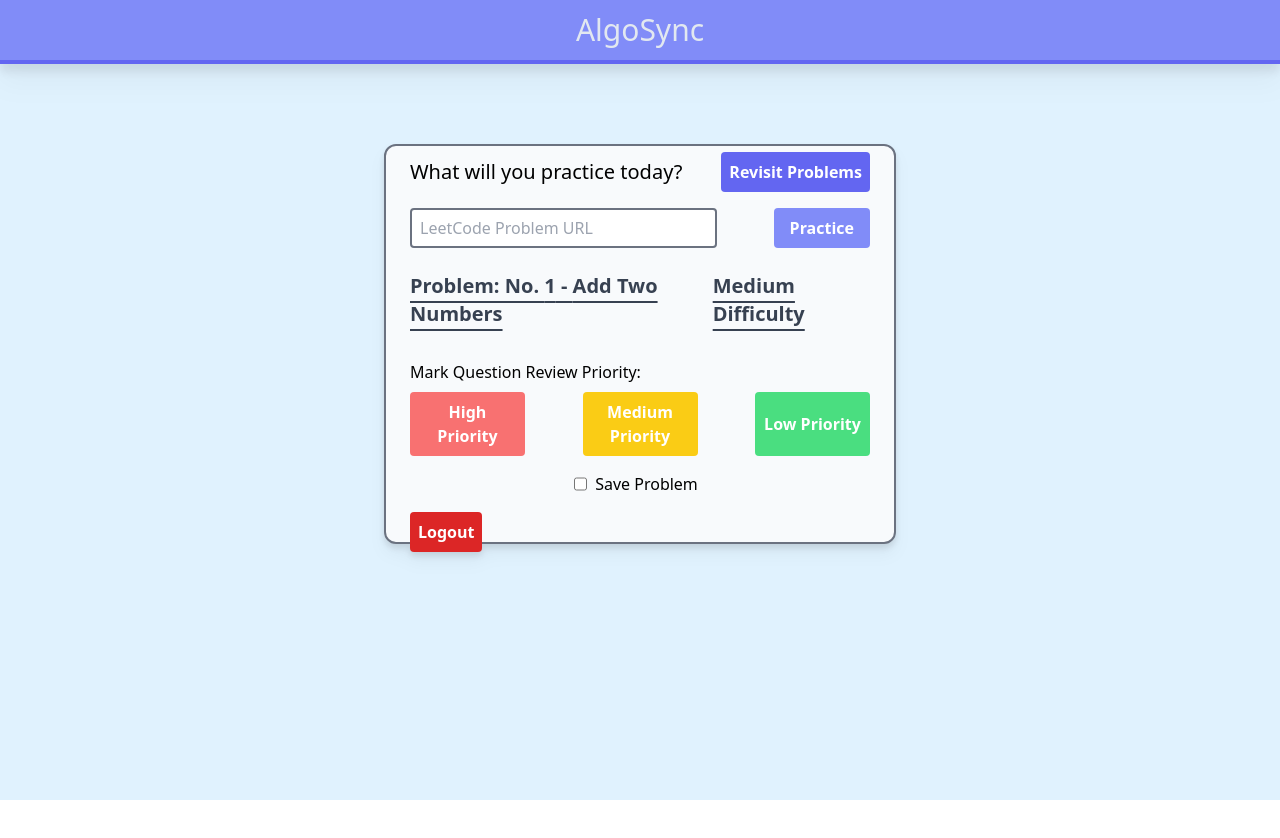
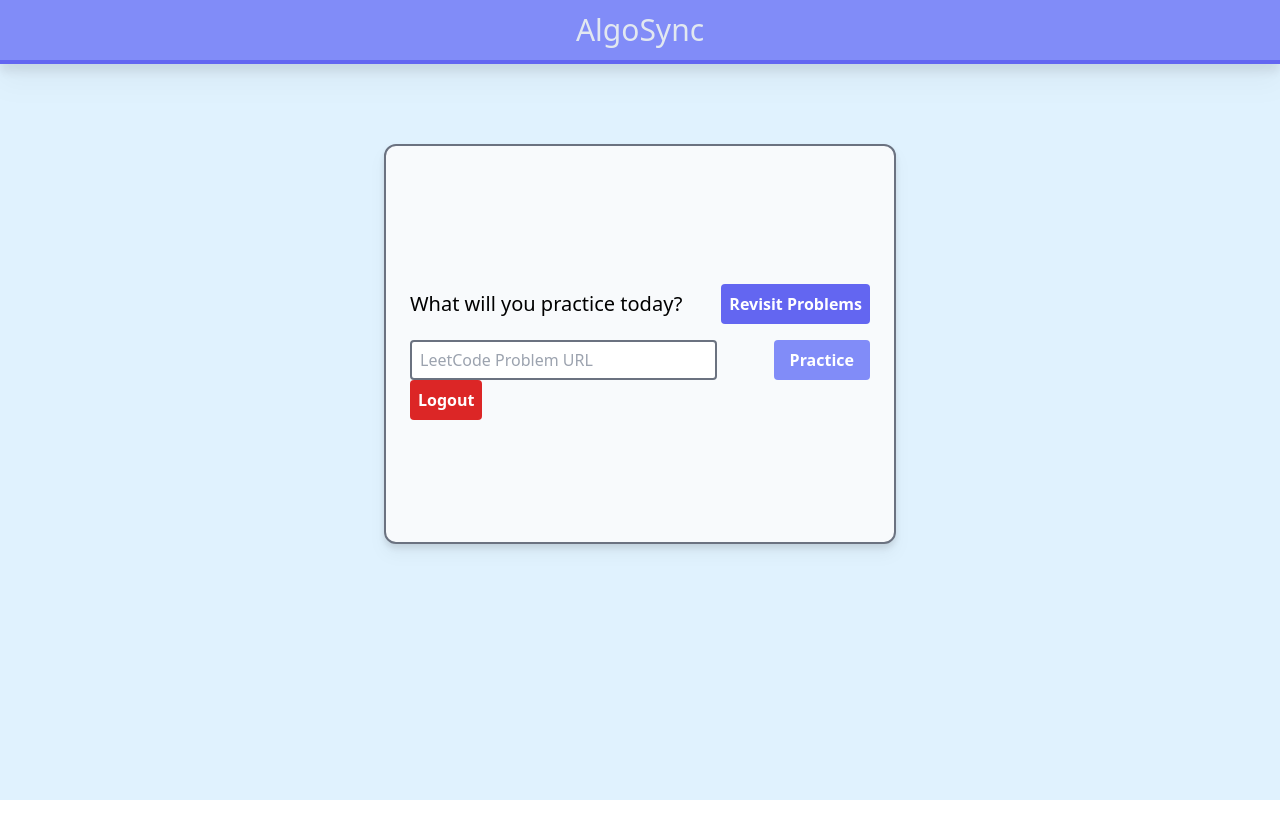
Before and after one commit to AlgoSync/algosync, a React app in the folder client/: page /app in a window 1280 px wide. Shown: the top 838 px of the page. Built offline with nearby package versions, Linux system fonts and the light colour scheme.

Commit message:
made it so that problem submission and details section only renders if therre is a problem. with more time  we'd move this to its own presentational component

```diff
--- a/client/src/components/problemDisplay.jsx
+++ b/client/src/components/problemDisplay.jsx
@@ -1,7 +1,7 @@
 import React, { useRef, useState } from "react";
 import { useNavigate } from "react-router-dom";
 import { useSelector, useDispatch } from "react-redux";
-import { setProblem } from "../state/workingProblem";
+import { setProblem, flush } from "../state/workingProblem";
 import { difficultyKey } from "../helpers/keys";
 import { LogoutButton } from "./Logout";
 import { getLeetCodeProblem } from "../helpers/methods";
@@ -62,6 +62,7 @@ export const ProblemDisplay = () => {
       headers: { "Content-Type": "application/json" },
       credentials: "include",
     }).then((response) => response.json());
+    if (problemSaved.message === "saved") dispatch(flush());
   };
 
   const handlePrioClick = (prio) => {
@@ -103,6 +104,8 @@ export const ProblemDisplay = () => {
           Practice
         </button>
       </form>
+
+      {problem ? (
         <div className="flex flex-row justify-center my-6 text-xl text-gray-700 font-semibold underline underline-offset-8">
           Problem: No. {problem.question_id} - {problem.question_title}
           <p>
@@ -111,7 +114,9 @@ export const ProblemDisplay = () => {
               : difficultyKey[problem.difficulty]}{" "}
           </p>
         </div>
-      {/* Section for problem tagging and submission */}
+      ) : null}
+
+      {problem ? (
         <form onSubmit={handleProblemSubmit}>
           <div className="my-2">Mark Question Review Priority: </div>
           <div className="flex flex-row justify-between">
@@ -157,6 +162,7 @@ export const ProblemDisplay = () => {
             </button>
           </div>
         </form>
+      ) : null}
       <LogoutButton clickHandler={() => navigate("/logout")} />
     </div>
   );
--- a/client/src/state/workingProblem.js
+++ b/client/src/state/workingProblem.js
@@ -2,15 +2,17 @@ import { createSlice } from "@reduxjs/toolkit";
 import { logout } from "./userSlice"; // import the action to give the reducer functionality to match it
 export const problemSlice = createSlice({
   name: "workingProblem",
-  initialState: {
-    question_id: 1,
-    question_title: "Add Two Numbers",
-    difficulty: 2,
-  },
+  initialState: null,
+  // initialState: {
+  //   question_id: 1,
+  //   question_title: "Add Two Numbers",
+  //   difficulty: 2,
+  // },
   reducers: {
     setProblem: (state, action) => {
       return action.payload;
     },
+    flush: () => null,
   },
   extraReducers: (builder) => {
     builder.addCase(logout, () => {
@@ -19,6 +21,6 @@ export const problemSlice = createSlice({
   },
 });
 
-export const { setProblem } = problemSlice.actions;
+export const { setProblem, flush } = problemSlice.actions;
 
 export default problemSlice.reducer;
```
Lines whose indentation alone changed are shown as unchanged.
